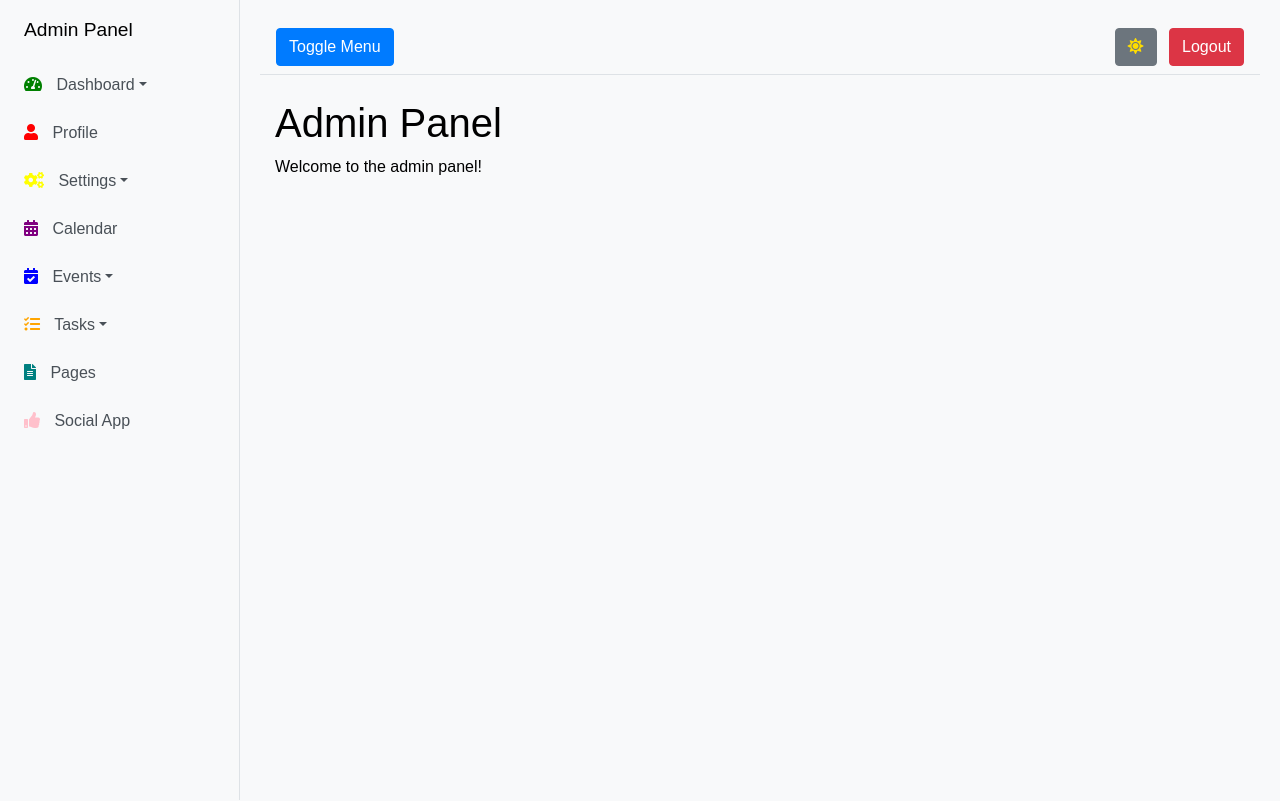
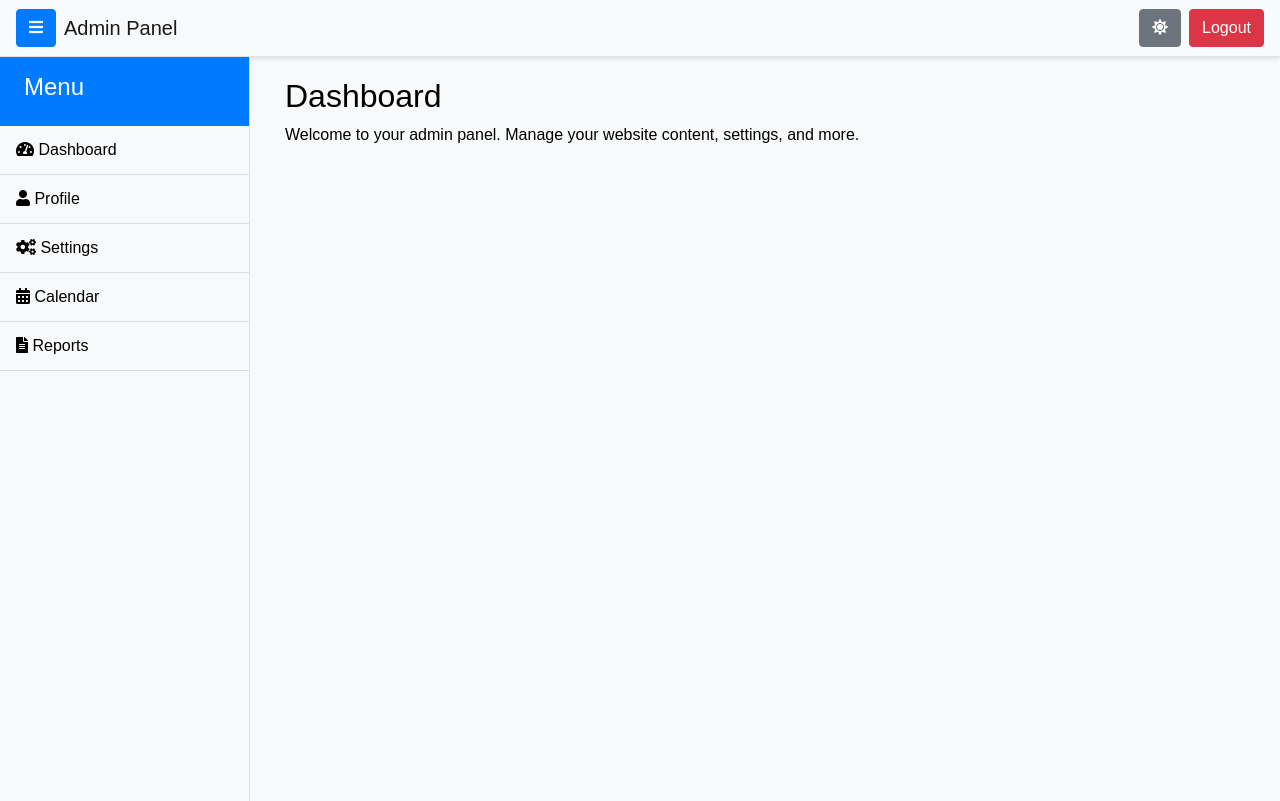
Before and after one commit to Pythonproject18/Clock-Chat, a Django app: template CLOCK_CHAT/templates/adminuser/base.html in a window 1280 px wide. Run offline with Django 5.2, Linux system fonts and the light colour scheme; the template is opened without the code that fills it, so the values that code supplies are empty; some libraries are stand-ins or nearby versions.

Commit message:
adminuser base.html update and correction

```diff
--- a/CLOCK_CHAT/templates/adminuser/base.html
+++ b/CLOCK_CHAT/templates/adminuser/base.html
@@ -20,7 +20,7 @@
       }{% if not forloop.last %},{% endif %}
     {% endfor %}
     ];
-        console.log("djangoMessages:", window.djangoMessages);  // Debug output
+    console.log("djangoMessages:", window.djangoMessages);
   </script>
   <link rel="stylesheet" href="https://cdn.jsdelivr.net/npm/sweetalert2@11/dist/sweetalert2.min.css">
   <script src="https://cdn.jsdelivr.net/npm/sweetalert2@11"></script>
@@ -29,196 +29,190 @@
   <!-- End Toast -->
 
   <style>
-        /* CSS Variables for Colors */
+    /* CSS Variables */
     :root {
       --bg-light: #f8f9fa;
       --bg-dark: #121212;
       --text-light: #ffffff;
       --text-dark: #000000;
-            --green: green;
-            --red: red;
-            --yellow: yellow;
-            --purple: purple;
-            --blue: blue;
-            --orange: orange;
-            --teal: teal;
-            --pink: pink;
+      --primary-color: #007bff;
       --icon-color: #ffdd00;
     }
+    /* Global Styles */
     body {
+      margin: 0;
       font-family: Arial, sans-serif;
       background-color: var(--bg-light);
       color: var(--text-dark);
-            transition: background-color 0.3s, color 0.3s;
+      transition: background-color 0.3s ease, color 0.3s ease;
+      overflow-x: hidden;
     }
-        /* Wrapper and Sidebar Styles */
+    /* Dark Mode */
+    .dark-mode {
+      background-color: var(--bg-dark);
+      color: var(--text-light);
+    }
+    .dark-mode .bg-light {
+      background-color: #333 !important;
+      color: var(--text-light);
+    }
+    /* Navbar: Always full width */
+    .navbar {
+      width: 100%;
+      box-shadow: 0 2px 4px rgba(0,0,0,0.1);
+    }
+    /* Wrapper: contains sidebar and page content */
     #wrapper {
       display: flex;
-            min-height: 100vh;
-            overflow-x: hidden;
-            transition: all 0.3s;
+      min-height: calc(100vh - 56px); /* subtract navbar height */
+      transition: all 0.3s ease;
     }
-        #sidebar-wrapper {
-            min-width: 15rem;
-            max-width: 15rem;
+    /* Sidebar */
+    #sidebar {
+      width: 250px;
       background-color: var(--bg-light);
       border-right: 1px solid #dee2e6;
-            transition: all 0.3s;
+      transition: transform 0.3s ease;
     }
-        #wrapper.toggled #sidebar-wrapper {
-            margin-left: -15rem;
-            transition: all 0.3s;
+    /* Hide sidebar (desktop) by shifting it left */
+    #sidebar.hide {
+      transform: translateX(-250px);
     }
+    /* Sidebar Header */
+    #sidebar .sidebar-header {
+      padding: 1rem 1.5rem;
+      background: var(--primary-color);
+      color: var(--text-light);
+      position: relative;
+    }
+    /* Mobile Close Button */
+    #sidebar .close-btn {
+      display: none;
+      position: absolute;
+      top: 10px;
+      right: 15px;
+      font-size: 1.2rem;
+      cursor: pointer;
+      color: var(--text-light);
+    }
+    /* Sidebar Menu */
+    #sidebar ul {
+      list-style: none;
+      padding: 0;
+      margin: 0;
+    }
+    #sidebar ul li {
+      padding: 0.75rem 1rem;
+      border-bottom: 1px solid #ddd;
+    }
+    #sidebar ul li a {
+      text-decoration: none;
+      color: var(--text-dark);
+      display: block;
+    }
+    #sidebar ul li a:hover {
+      background-color: var(--primary-color);
+      color: var(--text-light);
+    }
+    /* Page Content */
     #page-content-wrapper {
       flex: 1;
-            width: 100%;
       padding: 20px;
-            transition: margin-left 0.3s;
+      transition: margin-left 0.3s ease;
     }
-        #wrapper.toggled #page-content-wrapper {
-            margin-left: 0;
+    /* Mobile Adjustments */
+    @media (max-width: 768px) {
+      #sidebar {
+        position: fixed;
+        top: 0;
+        left: 0;
+        width: 250px;
+        height: 100%;
+        z-index: 1050;
+        transform: translateX(-100%);
       }
-        .sidebar-heading {
-            padding: 1rem 1.5rem;
-            font-size: 1.2rem;
+      /* When visible, slide sidebar in */
+      #sidebar.show {
+        transform: translateX(0);
       }
-        .list-group-item {
-            border: none;
-            padding: 0.75rem 1.5rem;
-            transition: color 0.3s;
+      /* Show close button on mobile */
+      #sidebar .close-btn {
+        display: block;
       }
-        .collapse {
-            padding-left: 1rem;
+      /* Wrapper: full width content on mobile */
+      #wrapper {
+        flex-direction: column;
       }
-        /* Dark Mode Styles */
-        .dark-mode {
-            background-color: var(--bg-dark) !important;
-            color: var(--text-light) !important;
-        }
-        .dark-mode .bg-light {
-            background-color: var(--bg-dark) !important;
-        }
-        .dark-mode .border-right {
-            border-right: 1px solid #343a40 !important;
-        }
-        .dark-mode .list-group-item {
-            color: var(--text-light) !important;
-        }
-        /* Icon Colors */
-        .list-group-item i { margin-right: 10px; }
-        .fas.fa-tachometer-alt { color: var(--green); }
-        .fas.fa-user { color: var(--red); }
-        .fas.fa-cogs { color: var(--yellow); }
-        .fas.fa-calendar-alt { color: var(--purple); }
-        .fas.fa-calendar-check { color: var(--blue); }
-        .fas.fa-tasks { color: var(--orange); }
-        .fas.fa-file-alt { color: var(--teal); }
-        .fas.fa-thumbs-up { color: var(--pink); }
-        .fas.fa-sun, .fas.fa-moon { color: var(--icon-color); }
-        /* Media Queries for Responsiveness */
-        @media (max-width: 780px) {
-            #sidebar-wrapper { min-width: 12rem; max-width: 12rem; }
-            .sidebar-heading { font-size: 1rem; }
-            .list-group-item { padding: 0.5rem 1rem; font-size: 1rem; }
-            .collapse { padding-left: 0.5rem; }
-            #page-content-wrapper { padding: 15px; }
-            .navbar .btn { padding: 0.5rem 1rem; font-size: 1rem; }
-        }
-        @media (max-width: 576px) {
-            #sidebar-wrapper { min-width: 10rem; max-width: 10rem; }
-            .sidebar-heading { font-size: 0.8rem; }
-            .list-group-item { padding: 0.4rem 0.8rem; font-size: 0.8rem; }
-            .collapse { padding-left: 0.3rem; }
-            #page-content-wrapper { padding: 10px; }
-            .navbar .btn { padding: 0.25rem 0.5rem; font-size: 0.8rem; }
-        }
-        @media (max-width: 200px) {
-            #sidebar-wrapper { min-width: 8rem; max-width: 8rem; }
-            .sidebar-heading { font-size: 0.7rem; }
-            .list-group-item { padding: 0.3rem 0.6rem; font-size: 0.7rem; }
-            .collapse { padding-left: 0.2rem; }
-            #page-content-wrapper { padding: 5px; }
-            .navbar .btn { padding: 0.2rem 0.4rem; font-size: 0.7rem; }
     }
   </style>
 </head>
 <body>
-    <div class="d-flex" id="wrapper">
+  <!-- Full-width Navbar -->
+  <nav class="navbar navbar-expand-lg navbar-light bg-light border-bottom">
+    <button class="btn btn-primary" id="sidebarToggle">
+      <i class="fas fa-bars"></i>
+    </button>
+    <a class="navbar-brand ml-2" href="#">Admin Panel</a>
+    <div class="ml-auto d-flex align-items-center">
+      <button class="btn btn-secondary mr-2" id="themeToggle">
+        <i class="fas fa-sun"></i>
+      </button>
+      <a href="{% url 'logout_myadmin' %}" class="btn btn-danger">Logout</a>
+    </div>
+  </nav>
+
+  <!-- Wrapper for Sidebar and Page Content -->
+  <div id="wrapper">
     <!-- Sidebar -->
-        <div class="bg-light border-right" id="sidebar-wrapper">
-            <div class="sidebar-heading">Admin Panel</div>
-            <div class="list-group list-group-flush">
-                <a href="#dashboardSubmenu" data-toggle="collapse" aria-expanded="false" class="dropdown-toggle list-group-item list-group-item-action bg-light"><i class="fas fa-tachometer-alt"></i> Dashboard</a>
-                <ul class="collapse list-unstyled" id="dashboardSubmenu">
-                    <li><a href="#" class="list-group-item list-group-item-action bg-light">Overview</a></li>
-                    <li><a href="#" class="list-group-item list-group-item-action bg-light">Reports</a></li>
+    <nav id="sidebar">
+      <div class="sidebar-header">
+        <h4>Menu</h4>
+        <span class="close-btn d-md-none" id="sidebarClose"><i class="fas fa-times"></i></span>
+      </div>
+      <ul>
+        <li><a href="#"><i class="fas fa-tachometer-alt"></i> Dashboard</a></li>
+        <li><a href="#"><i class="fas fa-user"></i> Profile</a></li>
+        <li><a href="#"><i class="fas fa-cogs"></i> Settings</a></li>
+        <li><a href="#"><i class="fas fa-calendar-alt"></i> Calendar</a></li>
+        <li><a href="#"><i class="fas fa-file-alt"></i> Reports</a></li>
       </ul>
-                <a href="#" class="list-group-item list-group-item-action bg-light"><i class="fas fa-user"></i> Profile</a>
-                <a href="#settingsSubmenu" data-toggle="collapse" aria-expanded="false" class="dropdown-toggle list-group-item list-group-item-action bg-light"><i class="fas fa-cogs"></i> Settings</a>
-                <ul class="collapse list-unstyled" id="settingsSubmenu">
-                    <li><a href="#" class="list-group-item list-group-item-action bg-light"><i class="fas fa-sign-out-alt"></i> Logout</a></li>
-                    <li><a href="#" class="list-group-item list-group-item-action bg-light"><i class="fas fa-folder"></i> Folder</a></li>
-                    <li><a href="#" class="list-group-item list-group-item-action bg-light"><i class="fas fa-comments"></i> Chat</a></li>
-                    <li><a href="#" class="list-group-item list-group-item-action bg-light"><i class="fas fa-inbox"></i> Inbox</a></li>
-                </ul>
-                <a href="#" class="list-group-item list-group-item-action bg-light"><i class="fas fa-calendar-alt"></i> Calendar</a>
-                <a href="#eventsSubmenu" data-toggle="collapse" aria-expanded="false" class="dropdown-toggle list-group-item list-group-item-action bg-light"><i class="fas fa-calendar-check"></i> Events</a>
-                <ul class="collapse list-unstyled" id="eventsSubmenu">
-                    <li><a href="#" class="list-group-item list-group-item-action bg-light">Events 1</a></li>
-                    <li><a href="#" class="list-group-item list-group-item-action bg-light">Events 2</a></li>
-                </ul>
-                <a href="#tasksSubmenu" data-toggle="collapse" aria-expanded="false" class="dropdown-toggle list-group-item list-group-item-action bg-light"><i class="fas fa-tasks"></i> Tasks</a>
-                <ul class="collapse list-unstyled" id="tasksSubmenu">
-                    <li><a href="#" class="list-group-item list-group-item-action bg-light">Task 1</a></li>
-                    <li><a href="#" class="list-group-item list-group-item-action bg-light">Task 2</a></li>
-                    <li><a href="#" class="list-group-item list-group-item-action bg-light">Task 3</a></li>
-                </ul>
-                <a href="#" class="list-group-item list-group-item-action bg-light"><i class="fas fa-file-alt"></i> Pages</a>
-                <a href="#" class="list-group-item list-group-item-action bg-light"><i class="fas fa-thumbs-up"></i> Social App</a>
-            </div>
-        </div>
-        <!-- End Sidebar -->
+    </nav>
 
     <!-- Page Content -->
     <div id="page-content-wrapper">
-            <nav class="navbar navbar-expand-lg navbar-light bg-light border-bottom">
-                <button class="btn btn-primary" id="menu-toggle">Toggle Menu</button>
-                <div class="ml-auto">
-                    <button class="btn btn-secondary" id="theme-toggle"><i class="fas fa-sun"></i></button>
-                    <a href="{% url 'logout_myadmin' %}" class="btn btn-danger ml-2">Logout</a>
-                </div>
-            </nav>
       <div class="container-fluid">
-                <h1 class="mt-4">Admin Panel</h1>
-                <p>Welcome to the admin panel!</p>
+        <h2>Dashboard</h2>
+        <p>Welcome to your admin panel. Manage your website content, settings, and more.</p>
       </div>
     </div>
-        <!-- End Page Content -->
   </div>
 
   <!-- jQuery, Popper.js, and Bootstrap JS -->
-    <script src="https://code.jquery.com/jquery-3.5.1.slim.min.js"></script>
-    <script src="https://cdn.jsdelivr.net/npm/@popperjs/core@2.9.1/dist/umd/popper.min.js"></script>
+  <script src="https://code.jquery.com/jquery-3.6.0.min.js"></script>
+  <script src="https://cdn.jsdelivr.net/npm/popper.js@1.16.1/dist/umd/popper.min.js"></script>
   <script src="https://stackpath.bootstrapcdn.com/bootstrap/4.5.2/js/bootstrap.min.js"></script>
   <script src="{% static 'scripts.js' %}"></script>
-
   <script>
-        // Toggle sidebar
-        $("#menu-toggle").click(function(e) {
+    // Toggle sidebar: for desktop, add/remove "hide" class; for mobile, toggle "show" class.
+    $("#sidebarToggle").click(function(e) {
       e.preventDefault();
-            $("#wrapper").toggleClass("toggled");
+      if ($(window).width() < 768) {
+        $("#sidebar").toggleClass("show");
+      } else {
+        $("#sidebar").toggleClass("hide");
+      }
     });
-
-        // Toggle theme (dark/light)
-        $("#theme-toggle").click(function(e) {
+    // Mobile: close sidebar when close button is clicked.
+    $("#sidebarClose").click(function(e) {
+      e.preventDefault();
+      $("#sidebar").removeClass("show");
+    });
+    // Toggle dark/light theme.
+    $("#themeToggle").click(function(e) {
       e.preventDefault();
       $("body").toggleClass("dark-mode");
       var icon = $(this).find("i");
-            if (icon.hasClass("fa-sun")) {
-                icon.removeClass("fa-sun").addClass("fa-moon");
-            } else {
-                icon.removeClass("fa-moon").addClass("fa-sun");
-            }
+      icon.toggleClass("fa-sun fa-moon");
     });
   </script>
 </body>
```
Lines whose indentation alone changed are shown as unchanged.
